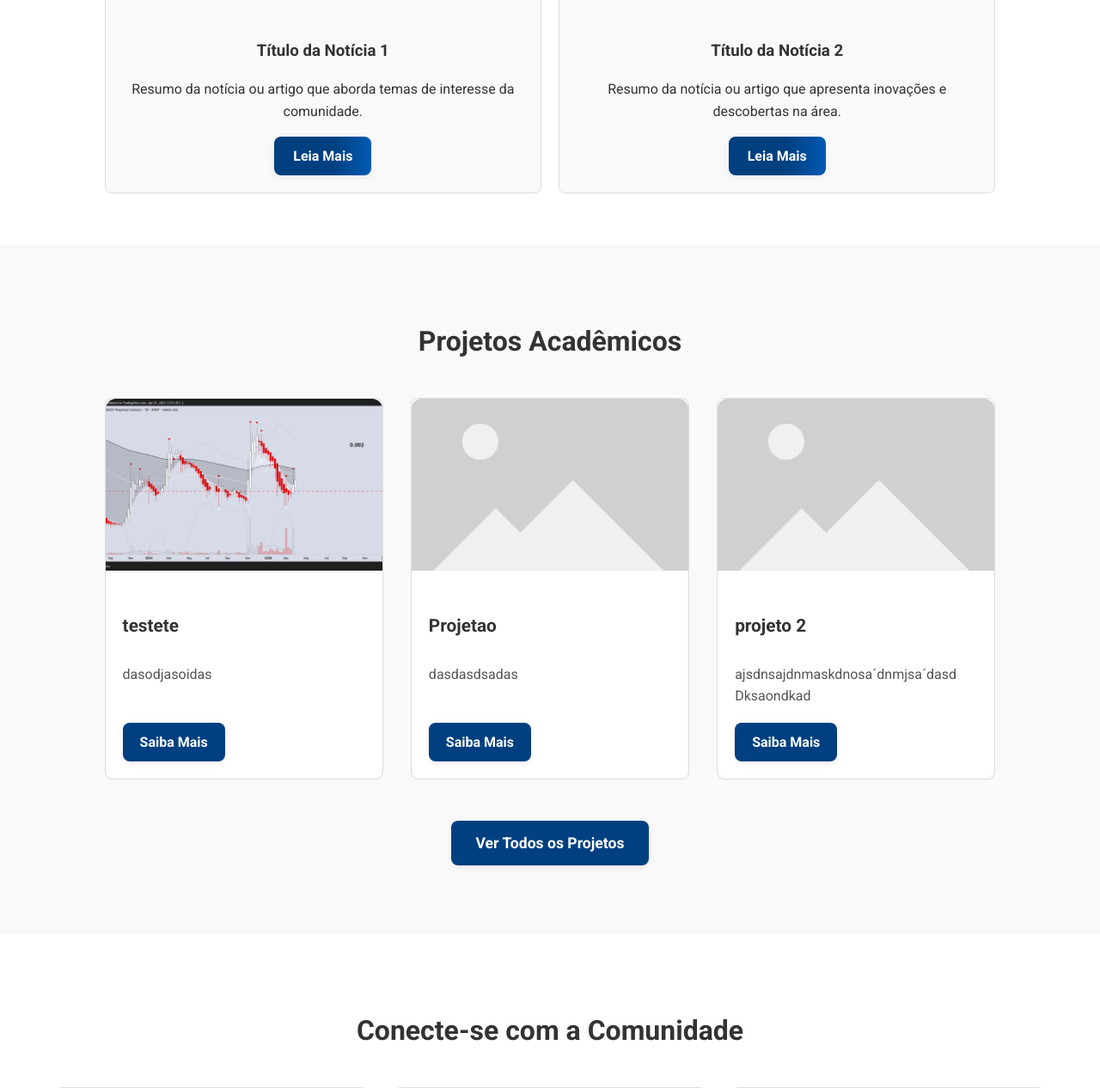
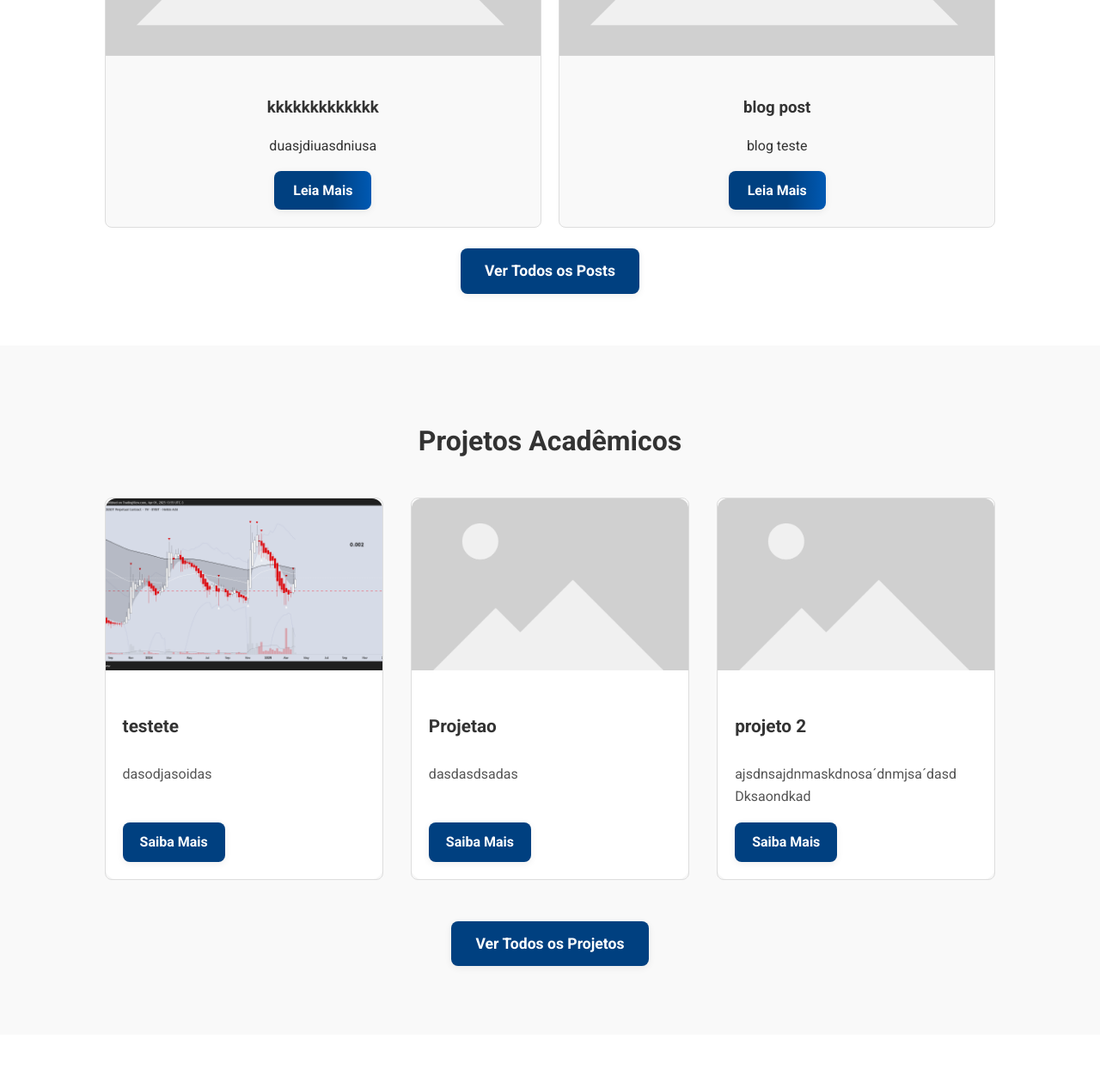
Before and after one commit to cs0097746/PROJETO-DE-SOFTWARE-I, a Django app: page / in a window 1280 px wide. Shown: the part 3788-5054 px from the top of the page at 86% size. Run offline with Django 5.2, Linux system fonts and the light colour scheme; data comes from the database, SQL or seed files in the repository.

Commit message:
post e blog

```diff
--- a/site_inf/templates/site_inf/pages/index.html
+++ b/site_inf/templates/site_inf/pages/index.html
@@ -14,6 +14,32 @@
     </div>
   </section>
 
+
+  <!-- Seção Cursos -->
+  <section id="cursos" class="courses">
+    <div class="container">
+      <h2>Nossos Cursos</h2>
+      <div class="course-grid">
+        <div class="course-item">
+          <img src="{% static 'site_inf/images/sistemas-info.jpg' %}" alt="Sistemas de Informação">
+          <div class="course-content">
+            <h3>Sistemas de Informação</h3>
+            <p>Conheça o curso, suas disciplinas e as oportunidades de carreira.</p>
+            <a href="{% url 'site_inf:sistemas_info' %}" class="btn">Saiba Mais</a>
+          </div>
+        </div>
+        <div class="course-item">
+          <img src="{% static 'site_inf/images/sistemas-info.jpg' %}" alt="Ciência da Computação">
+          <div class="course-content">
+            <h3>Ciência da Computação</h3>
+            <p>Explore o universo da programação, algoritmos e inovação tecnológica.</p>
+            <a href="{% url 'site_inf:ciencia_computacao' %}" class="btn">Saiba Mais</a>
+          </div>
+        </div>
+      </div>
+    </div>
+  </section>
+
   {% load static %}
   <!DOCTYPE html>
   <html lang="pt-br">
@@ -27,7 +53,8 @@
       <!-- Título "Notícias" com o mesmo estilo da seção -->
       <section class="noticias">
           <div class="container">
-              <h2>Notícias</h2> <!-- Estilo semelhante à outras seções -->
+              <h2>Notícias e Projetos</h2>
+              <p>Fique por dentro das últimas novidades e projetos desenvolvidos.</p>
           </div>
       </section>
 
@@ -76,33 +103,6 @@
   </html>
 
 
-
-
-  <!-- Seção Cursos -->
-  <section id="cursos" class="courses">
-    <div class="container">
-      <h2>Nossos Cursos</h2>
-      <div class="course-grid">
-        <div class="course-item">
-          <img src="{% static 'site_inf/images/sistemas-info.jpg' %}" alt="Sistemas de Informação">
-          <div class="course-content">
-            <h3>Sistemas de Informação</h3>
-            <p>Conheça o curso, suas disciplinas e as oportunidades de carreira.</p>
-            <a href="{% url 'site_inf:sistemas_info' %}" class="btn">Saiba Mais</a>
-          </div>
-        </div>
-        <div class="course-item">
-          <img src="{% static 'site_inf/images/sistemas-info.jpg' %}" alt="Ciência da Computação">
-          <div class="course-content">
-            <h3>Ciência da Computação</h3>
-            <p>Explore o universo da programação, algoritmos e inovação tecnológica.</p>
-            <a href="{% url 'site_inf:ciencia_computacao' %}" class="btn">Saiba Mais</a>
-          </div>
-        </div>
-      </div>
-    </div>
-  </section>
-
   <!-- Seção Eventos -->
   <section id="eventos" class="events">
     <div class="container">
@@ -119,6 +119,7 @@
       </div>
     </div>
   </section>
+
 
   <!-- Seção Depoimentos -->
   <section id="depoimentos" class="testimonials">
@@ -140,25 +141,30 @@
   <div class="container">
     <h2>Blog e Notícias</h2>
     <div class="blog-grid">
+      {% for post in posts|slice:":2" %}
         <article class="blog-item">
-          <img src="{% static 'site_inf/images/blog1.jpg' %}" alt="Notícia 1">
+          {% if post.imagem %}
+            <img src="{{ post.imagem.url }}" alt="{{ post.titulo }}">
+          {% else %}
+            <img src="{% static 'site_inf/images/placeholder.jpg' %}" alt="{{ post.titulo }}">
+          {% endif %}
           <div class="blog-content">
-            <h3>Título da Notícia 1</h3>
-            <p>Resumo da notícia ou artigo que aborda temas de interesse da comunidade.</p>
-            <a href="#" class="btn">Leia Mais</a>
+            <h3>{{ post.titulo }}</h3>
+            <p>{{ post.resumo|default:post.conteudo|truncatewords:20 }}</p>
+            <a href="{% url 'site_inf:post_detail' post.id %}" class="btn">Leia Mais</a>
           </div>
         </article>
-        <article class="blog-item">
-          <img src="{% static 'site_inf/images/blog2.jpg' %}" alt="Notícia 2">
-          <div class="blog-content">
-            <h3>Título da Notícia 2</h3>
-            <p>Resumo da notícia ou artigo que apresenta inovações e descobertas na área.</p>
-            <a href="#" class="btn">Leia Mais</a>
+      {% empty %}
+        <p>Nenhuma notícia cadastrada ainda.</p>
+      {% endfor %}
     </div>
-        </article>
+    <!-- Botão fora da grid -->
+    <div class="view-all">
+      <a href="{% url 'site_inf:blog' %}" class="btn">Ver Todos os Posts</a>
     </div>
   </div>
 </section>
+
 
   <!-- Seção projeto -->
   <section id="projetos" class="projects">
--- a/site_inf/views.py
+++ b/site_inf/views.py
@@ -2,9 +2,9 @@ from django.shortcuts import render, redirect, get_object_or_404
 from .models import Evento, PostBlog, Projeto
 
 def index(request):
-    from .models import Projeto
+    posts = PostBlog.objects.all().order_by('-id')
     projetos = Projeto.objects.all().order_by('-criado_em')[:3]
-    return render(request, 'site_inf/pages/index.html', {'projetos': projetos})
+    return render(request, 'site_inf/pages/index.html', {'projetos': projetos, 'posts': posts})
 
 
 def eventos(request):
```
Lines whose indentation alone changed are shown as unchanged.
